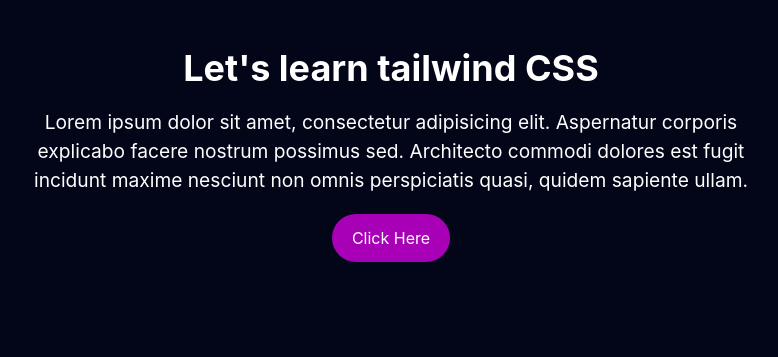
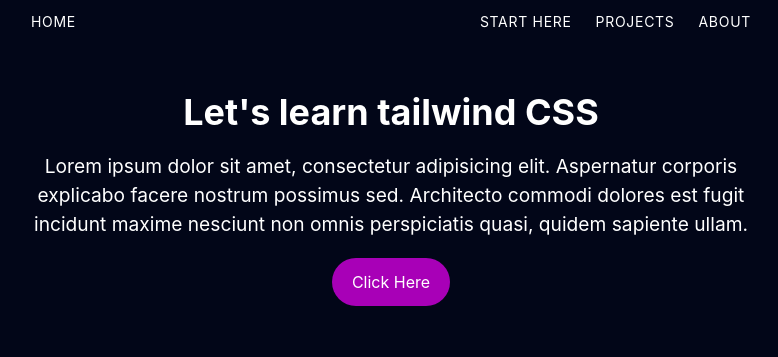
Before and after one commit to vidyarambham/tailwind-css-beginners, a website built with Vite: page index.html in a window 1280 px wide. Shown: the whole page, without its empty margins (249-1027 px from the left). Built offline with nearby package versions, Linux system fonts and the light colour scheme.

Commit message:
layout: top nav bar (flex box)

```diff
--- a/index.html
+++ b/index.html
@@ -8,6 +8,43 @@
   </head>
 
   <body class="bg-slate-950 text-white">
+    <header class="max-w-3xl mx-auto px-5 py-3">
+      <nav>
+        <ul
+          class="flex justify-center sm:justify-between flex-wrap gap-x-4 gap-y-1 uppercase tracking-wider text-sm"
+        >
+          <li class="sm:me-auto">
+            <a
+              href=""
+              class="hover:bg-fuchsia-700 transition-colors p-1 rounded-sm"
+              >Home</a
+            >
+          </li>
+          <li>
+            <a
+              href=""
+              class="hover:bg-fuchsia-700 transition-colors p-1 rounded-sm"
+              >Start Here</a
+            >
+          </li>
+          <li>
+            <a
+              href=""
+              class="hover:bg-fuchsia-700 transition-colors p-1 rounded-sm"
+              >Projects</a
+            >
+          </li>
+          <li>
+            <a
+              href=""
+              class="hover:bg-fuchsia-700 transition-colors p-1 rounded-sm"
+              >About</a
+            >
+          </li>
+        </ul>
+      </nav>
+    </header>
+
     <section class="space-y-5 text-center max-w-3xl mx-auto px-5 py-12">
       <h1 class="text-4xl font-bold">Let's learn tailwind CSS</h1>
       <p class="text-[1.2rem]">
@@ -16,6 +53,7 @@
         dolores est fugit incidunt maxime nesciunt non omnis perspiciatis quasi,
         quidem sapiente ullam.
       </p>
+
       <a
         href=""
         class="inline-block bg-fuchsia-700 py-3 px-5 rounded-full hover:bg-fuchsia-600 transition-colors"
```
